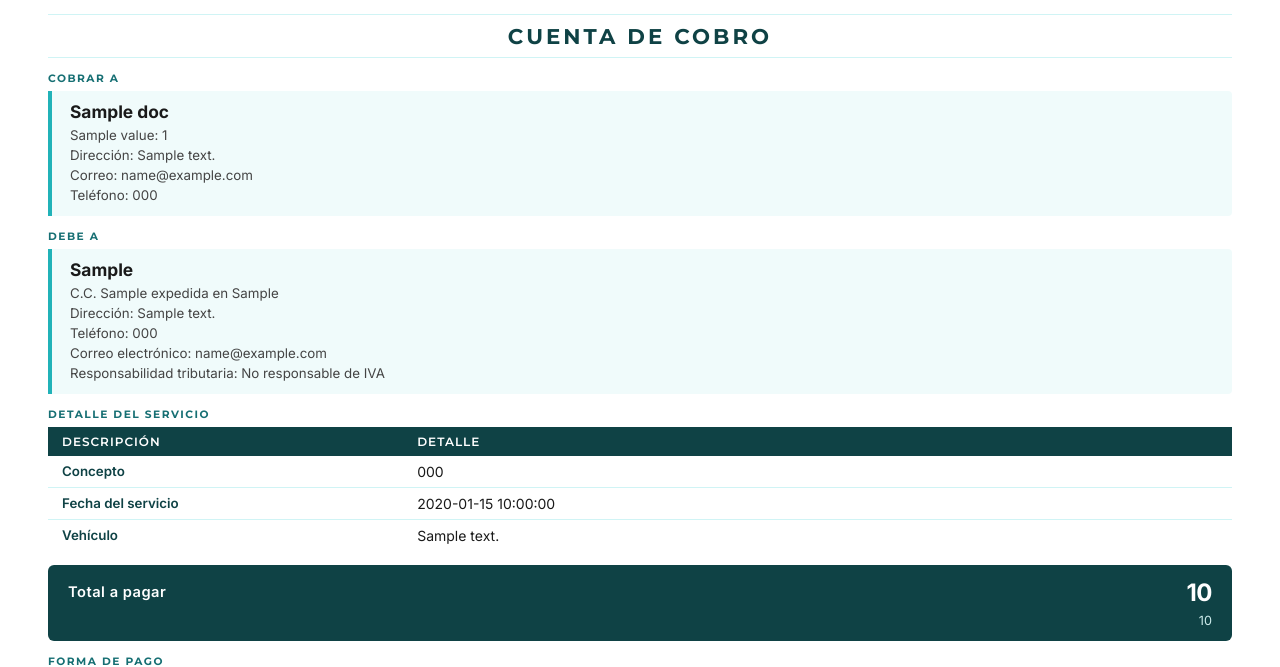
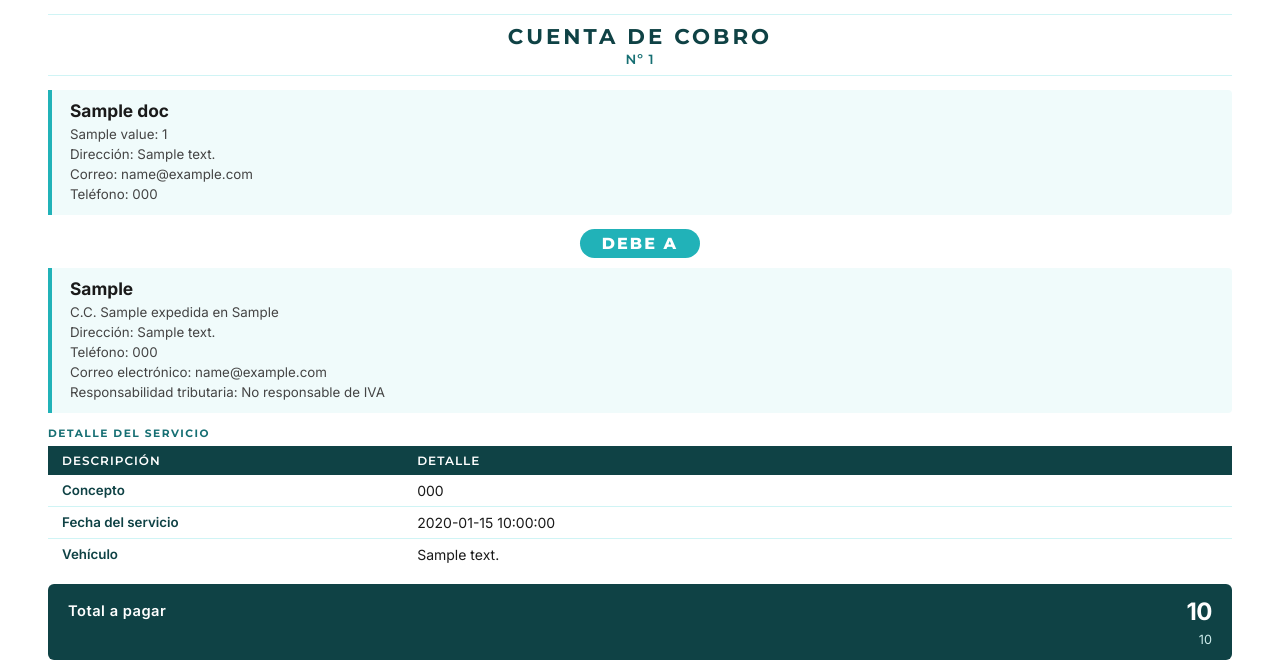
Before and after one commit to pitonisagpt/caminoamiboda, a Python web app: template backend/templates/pdf_formal.html in a window 1280 px wide. Shown: the part 128-795 px from the top of the page. Run offline with Jinja, Linux system fonts and the light colour scheme; the template is opened without the code that fills it: most values are stand-ins (such as "Sample title", 1, 10 or a date in 2020).

Commit message:
Restyle the formal cuenta de cobro header and "Debe a" divider
Show the document number under the "Cuenta de Cobro" title again,
drop the redundant "Cobrar a" label, and turn "Debe a" into a
centered pill badge so it stands out between the client and
creditor blocks.

```diff
--- a/backend/templates/pdf_formal.html
+++ b/backend/templates/pdf_formal.html
@@ -60,17 +60,20 @@
       color: #0f4245;
       letter-spacing: 3px;
       text-transform: uppercase;
-      margin-bottom: 14px;
-      padding: 8px 0;
+      padding: 8px 0 2px;
       border-top: 1px solid #d0f4f5;
-      border-bottom: 1px solid #d0f4f5;
     }
 
-    /* ── Date ── */
-    .date-line {
-      margin-bottom: 10px;
-      font-size: 10.5pt;
-      color: #333;
+    .doc-number-sub {
+      text-align: center;
+      font-family: 'Montserrat', Arial, sans-serif;
+      font-size: 10pt;
+      font-weight: 600;
+      letter-spacing: 1px;
+      color: #166f73;
+      padding-bottom: 8px;
+      margin-bottom: 14px;
+      border-bottom: 1px solid #d0f4f5;
     }
 
     /* ── Client block ── */
@@ -82,6 +85,25 @@
       letter-spacing: 1.5px;
       color: #166f73;
       margin-bottom: 6px;
+    }
+
+    /* ── "Debe a" divider ── */
+    .debe-a-divider {
+      text-align: center;
+      margin: 2px 0 10px;
+    }
+
+    .debe-a-divider span {
+      display: inline-block;
+      font-family: 'Montserrat', Arial, sans-serif;
+      font-size: 12pt;
+      font-weight: 800;
+      letter-spacing: 2px;
+      text-transform: uppercase;
+      color: #fff;
+      background: #21b2b8;
+      padding: 5px 22px;
+      border-radius: 20px;
     }
 
     .client-block {
@@ -260,9 +282,9 @@
 
     <!-- Title -->
     <div class="doc-title">Cuenta de Cobro</div>
+    <div class="doc-number-sub">Nº {{ document_number }}</div>
 
     <!-- Client -->
-    <div class="section-label">Cobrar a</div>
     <div class="client-block">
       <div class="client-name">{{ doc.client_name }}</div>
       {% if doc.client_type.value == 'company' and doc.client_legal_rep_name %}
@@ -277,7 +299,7 @@
     </div>
 
     <!-- Creditor (DEBE A) -->
-    <div class="section-label">Debe a</div>
+    <div class="debe-a-divider"><span>Debe a</span></div>
     <div class="client-block">
       <div class="client-name">{{ company_owner }}</div>
       <div class="client-detail">
```
